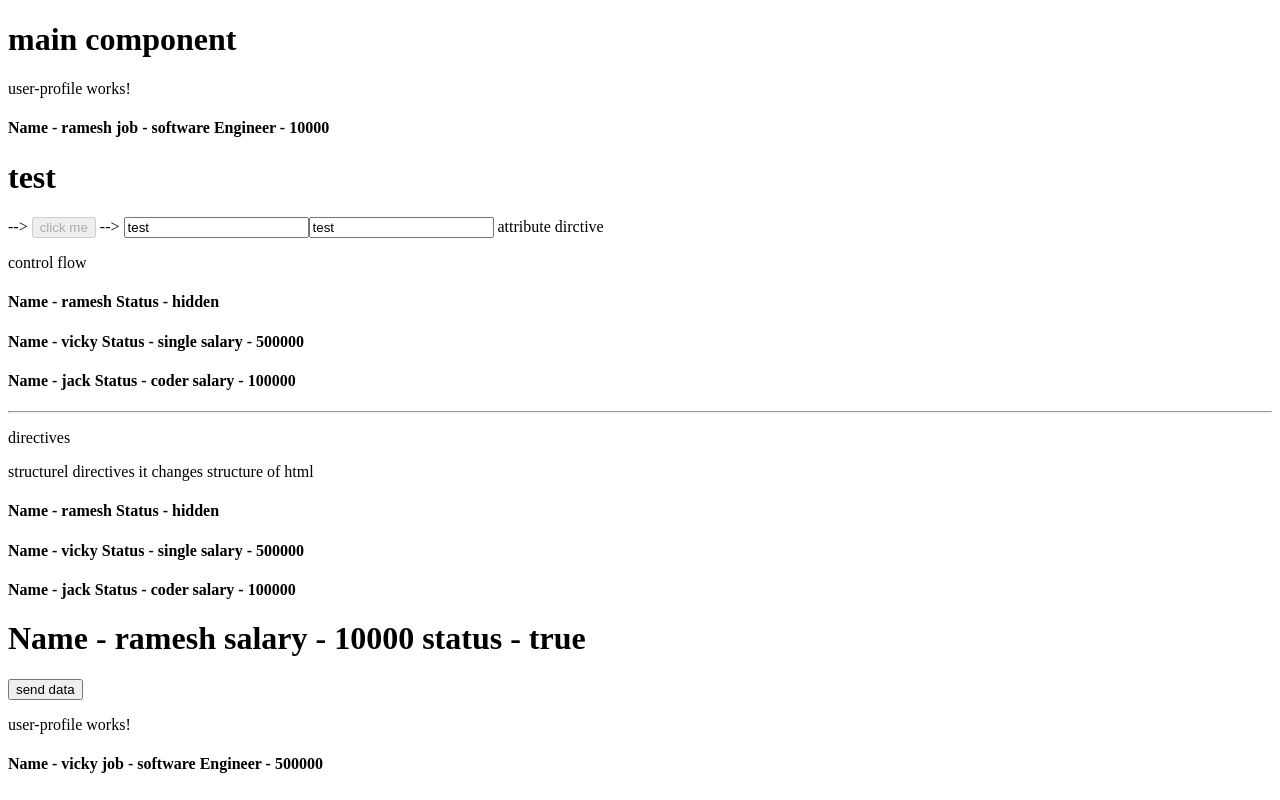
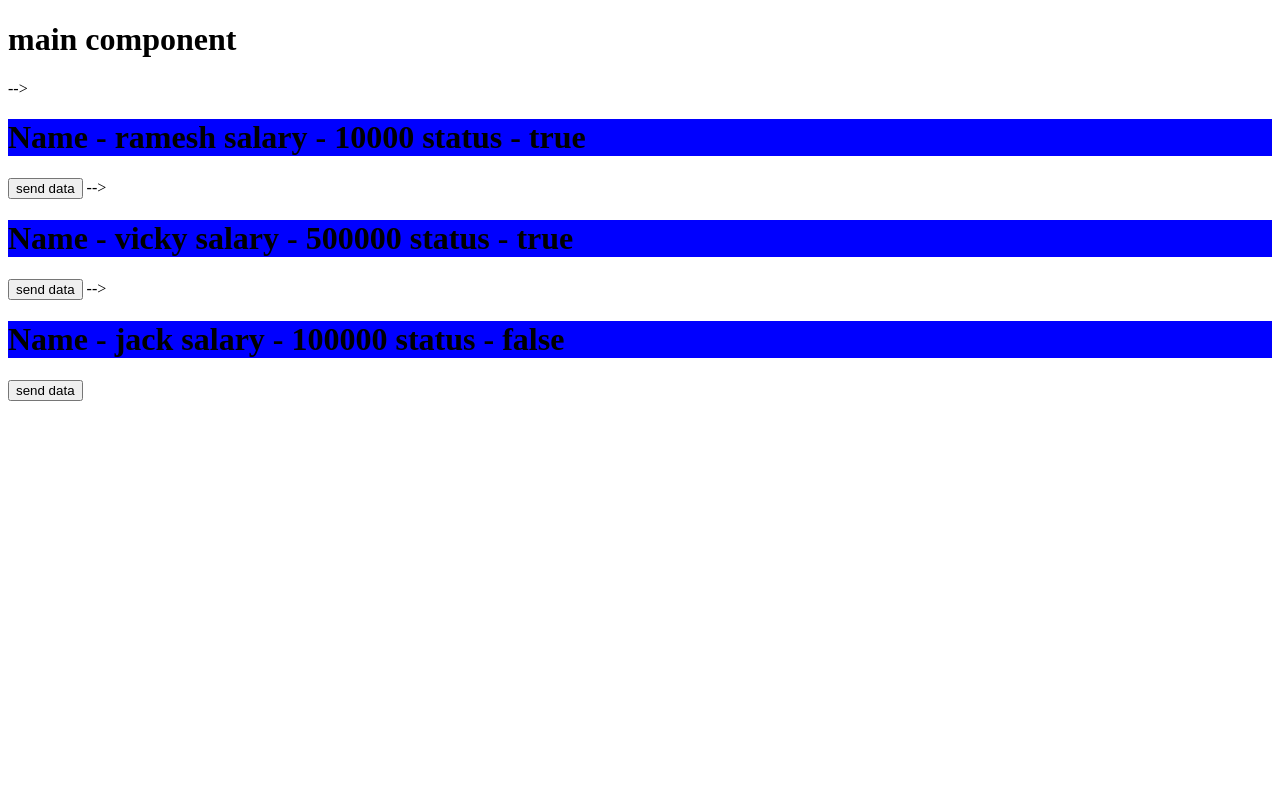
Before and after one commit to Vivekjoshi11/ng17project, an Angular app: page / in a window 1280 px wide. Shown: the top 800 px of the page. Built offline with nearby package versions, Linux system fonts and the light colour scheme.

Commit message:
piple line usage and making of own pipe in angular

```diff
--- /dev/null
+++ b/src/app/pipes/country-code.pipe.ts
@@ -0,0 +1,15 @@
+import { Pipe, PipeTransform } from '@angular/core';
+
+@Pipe({
+  name: 'countryCode',
+  standalone: true
+})
+export class CountryCodePipe implements PipeTransform {
+
+  transform(value: number, country?:String): unknown {
+    let code = "+91-"
+    if(country == "USA") code = "+1-"
+    return code + value;
+  }
+
+}
--- a/src/app/user-profile/user-profile.component.html
+++ b/src/app/user-profile/user-profile.component.html
@@ -1,13 +1,15 @@
-<p>user-profile works!</p>
-<h4>Name - {{name}} job - {{job}} - {{salary}} </h4>
-
-<h1>{{inputVal}} </h1> -->
-<button [disabled] ="isButtonDisabled">click me</button> -->
-<input type="text" [value]="inputVal" (input)="onchange($event)">
-<input type="text" [(ngModel)] = "inputVal">  attribute dirctive
+<!-- <p>user-profile works!</p> -->
+<!-- <h4>Name - {{name | titlecase}} job - {{job}} - {{salary | currency:"INR"}} </h4> -->
+<!-- here above we use pipe in name section where it will capital first latter (built in)  for curency also -->
+<!-- <h1>{{inputVal}} </h1>  -->
+<!-- <h2> {{phoneno | countryCode:"USA"}} </h2>  -->
+<!-- usa will show +1 and default it will show +91 as per pipe code return -->
+<!-- <button [disabled] ="isButtonDisabled">click me</button> --> -->
+<!-- <input type="text" [value]="inputVal" (input)="onchange($event)"> -->
+<!-- <input type="text" [(ngModel)] = "inputVal">  attribute dirctive -->
 
 <!-- control flow -->
- <p>control flow</p>
+ <!-- <p>control flow</p>
 
 <div>
     @for (user of users; track user.name) {
@@ -33,7 +35,7 @@ structurel directives it changes structure of html
         </ng-template>
 </div>
 
+ -->
 
-
-<h1> Name - {{name}} salary - {{salary}} status - {{isSingle}} </h1>
+<h1 [style.backgroundColor]="bgColor"> Name - {{name}} salary - {{salary}} status - {{isSingle}} </h1>
 <button (click)="sendData()"> send data</button>
--- a/src/app/user-profile/user-profile.component.ts
+++ b/src/app/user-profile/user-profile.component.ts
@@ -3,6 +3,7 @@ import { FormsModule } from '@angular/forms';
 import
  { CommonModule } from '@angular/common';
 import { User } from '../../models/users';
+import { CountryCodePipe } from "../pipes/country-code.pipe";
 
  function formatName(value:string){
  return "Hi "+ value
@@ -11,8 +12,7 @@ import { User } from '../../models/users';
   selector: 'app-user-profile',
   standalone: true,
   imports: [FormsModule,
-    CommonModule
-  ],
+    CommonModule, CountryCodePipe],
   templateUrl: './user-profile.component.html',
   styleUrl: './user-profile.component.css'
 })
@@ -30,35 +30,36 @@ export class UserProfileComponent {
   sendData(){
     this.myEvent.emit({name:this.name, newSalary:250000});
   }
-
+bgColor = "blue";
 
 
   // name:string = "vivek"
-  job:string = " software Engineer"
+  // job:string = " software Engineer"
   // salary:number = 120000
-  isButtonDisabled = true
-  inputVal = "test"
+  // isButtonDisabled = true
+  // inputVal = "test"
+  // phoneno = 1345678920
 
 
-  users = [
-    {name:"ramesh",
-      isSingle: true,
-      salary:10000
-    },
-    {name:"vicky",
-      isSingle: true,
-      salary:500000
-    },
-    {name:"jack",
-      isSingle: false,
-      salary:100000
-    }
-  ]
+  // users = [
+  //   {name:"ramesh",
+  //     isSingle: true,
+  //     salary:10000
+  //   },
+  //   {name:"vicky",
+  //     isSingle: true,
+  //     salary:500000
+  //   },
+  //   {name:"jack",
+  //     isSingle: false,
+  //     salary:100000
+  //   }
+  // ]
 
-  onchange(e:Event){
-    const value = (e.target as HTMLInputElement).value
-    this.inputVal = value
-   console.log(value)
-  }
+  // onchange(e:Event){
+  //   const value = (e.target as HTMLInputElement).value
+  //   this.inputVal = value
+  //  console.log(value)
+  // }
 
 };
```
Also changed, not shown: 1 other file (tests, documents, lock files or other folders).
